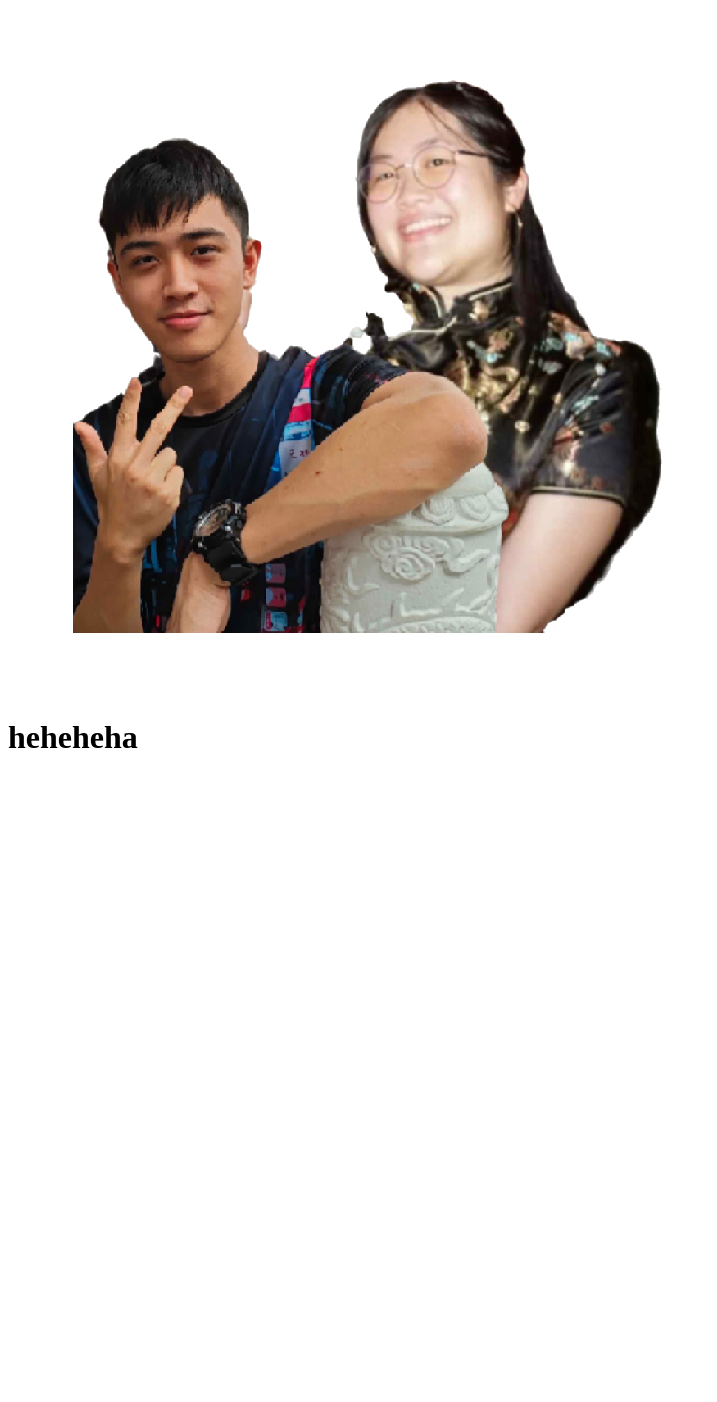
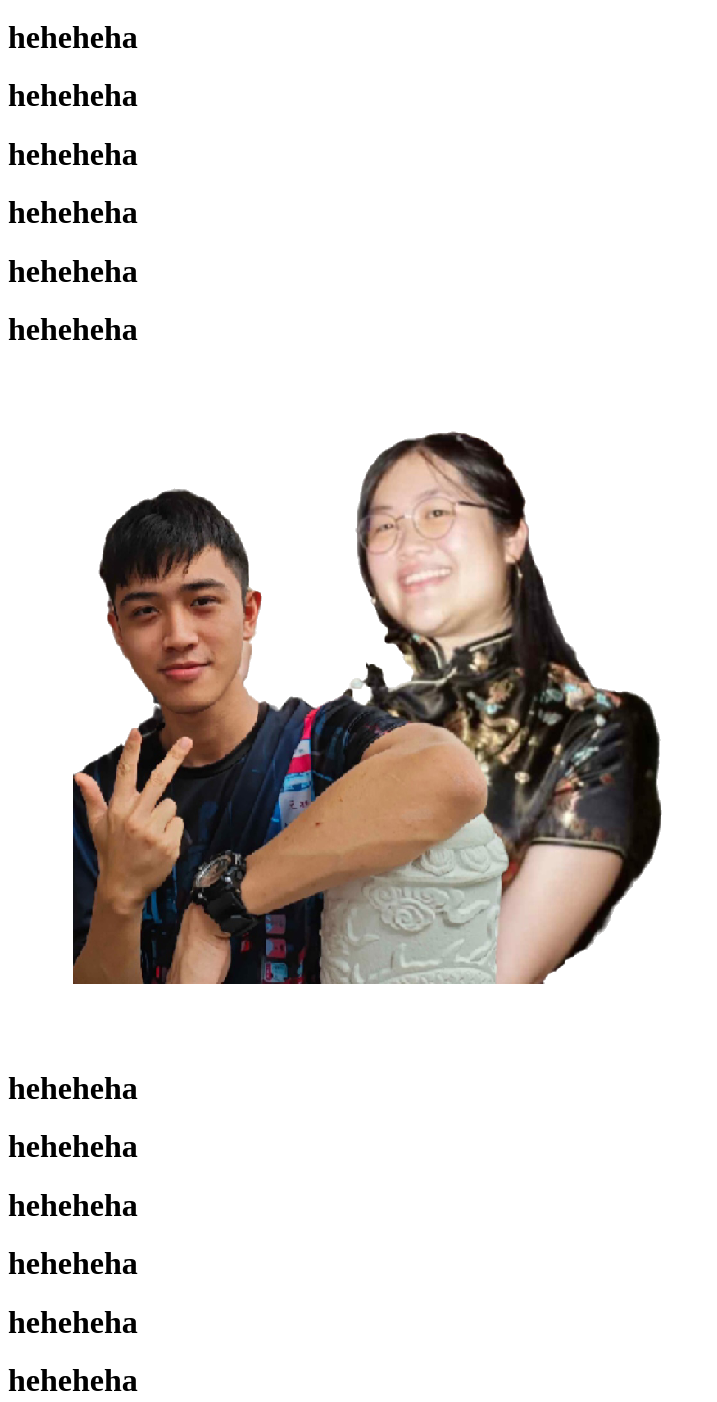
Before and after one commit to LaiOW/website-test, a plain HTML site: page index.html in a window 1280 px wide. Shown: the part 61-1463 px from the top of the page, without its empty margins (0-717 px from the left). Before the commit the page ends 839 px from the top, so only its background shows below. Drawn offline with Linux system fonts and the light colour scheme.

Commit message:
Update index.html

```diff
--- a/index.html
+++ b/index.html
@@ -6,10 +6,21 @@
     <meta name="viewport" content="width=device-width, initial-scale=1.0">
 
 </head>
+
+<body>
     <h1>Ajax like Claire</h1>
+    <h1>heheheha</h1>
+    <h1>heheheha</h1>
+    <h1>heheheha</h1>
+    <h1>heheheha</h1>
+    <h1>heheheha</h1>
+    <h1>heheheha</h1>
     <img src="ajaxnclaire.png">
     <h1>heheheha</h1>
-<body>
-
+    <h1>heheheha</h1>
+    <h1>heheheha</h1>
+    <h1>heheheha</h1>
+    <h1>heheheha</h1>
+    <h1>heheheha</h1>
 </body>
 </html>
```
